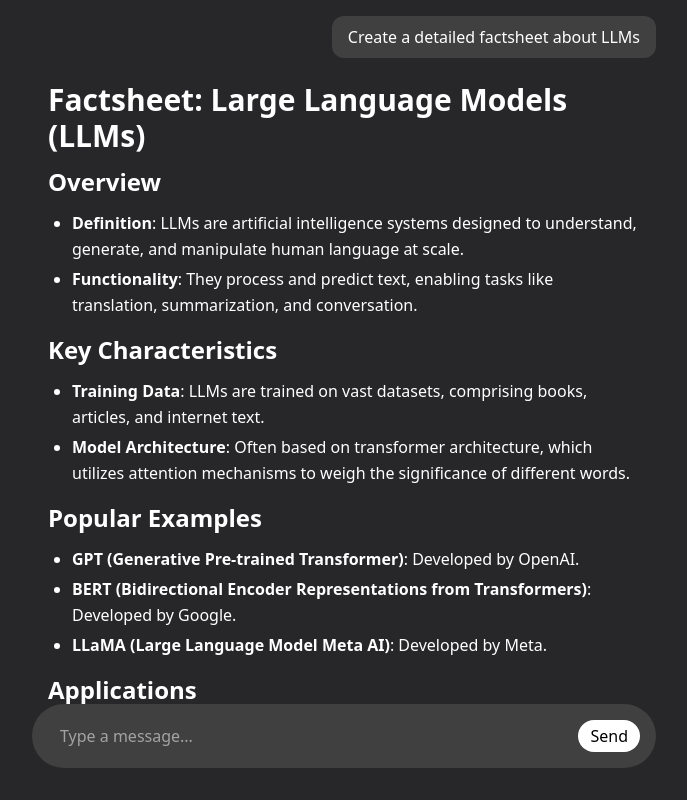
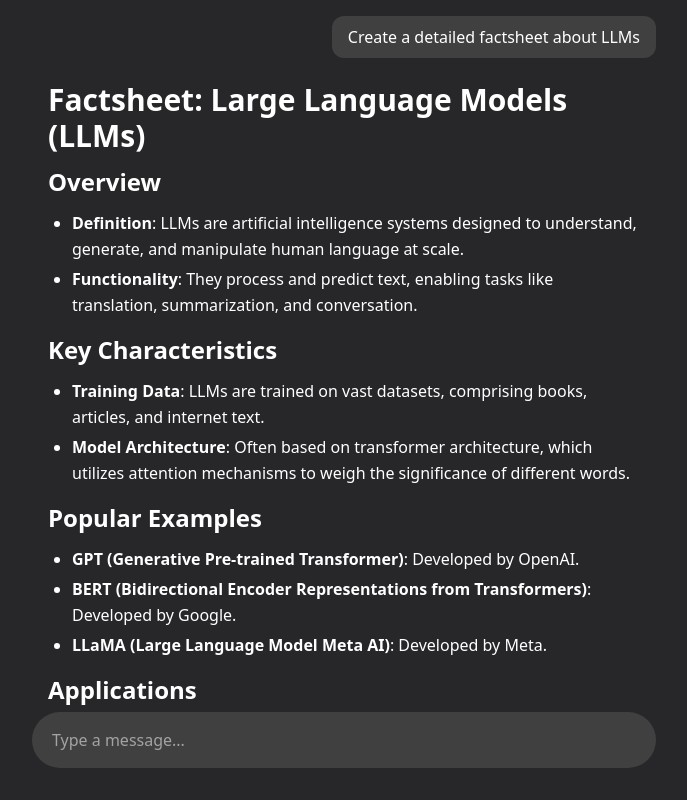
Before and after one commit to ivanoconnor/chat_ui, a SvelteKit app: page /app4 in a window 1280 px wide. Shown: the whole page, without its empty margins (296-983 px from the left). Built offline with nearby package versions, Linux system fonts and the light colour scheme.

Commit message:
add resize hacky solution

```diff
--- a/src/routes/app4/+page.svelte
+++ b/src/routes/app4/+page.svelte
@@ -7,6 +7,8 @@
   let inputMessage = $state("");
   const messages: Message[] = $state([]);
   const client = new ChatGPTClient();
+
+  let textInputElement: HTMLTextAreaElement;
 
   async function sendMessage() {
     const trimmed = inputMessage.trim();
@@ -88,6 +90,17 @@
     messages.push(demoMessage1);
     messages.push(demoMessage2);
     scrollChatToBottom();
+
+    document.querySelectorAll("textarea").forEach(function (textarea) {
+      textarea.style.height = textarea.scrollHeight + "px";
+      textarea.style.overflowY = "hidden";
+
+      textarea.addEventListener("input", function () {
+        console.log("input");
+        this.style.height = "auto";
+        this.style.height = this.scrollHeight + "px";
+      });
+    });
   });
 </script>
 
@@ -112,7 +125,7 @@
                 class="flex flex-col items-center rounded-xl py-2 px-4"
                 class:bg-neutral-700={message.role === "user"}
               >
-                <!-- this is wrong -->
+                <!-- todo fix to allow messages with images AND text -->
                 {#if message.img}
                   <img
                     src={message.img}
@@ -134,34 +147,20 @@
       </div>
 
       <div class="w-full self-end mb-4 sm:mb-8 flex flex-col items-center px-4">
-        <div
-          class="flex flex-row items-center justify-between bg-neutral-700 rounded-full p-4 gap-2 w-full sm:w-1/2"
-        >
         <textarea
-            class="pl-3 w-full text-white focus:outline-none bg-transparent resize-none placeholder:text-neutral-400"
+          class="pl-5 text-white focus:outline-none resize-none placeholder:text-neutral-400
+      flex flex-row items-center justify-between bg-neutral-700 rounded-[28px] p-4 gap-2 w-full sm:w-1/2"
           rows="1"
+          bind:this={textInputElement}
           bind:value={inputMessage}
           placeholder="Type a message..."
           onkeydown={(e) => {
-              // todo check this for mobile
-              if (e.shiftKey && e.key === "Enter") {
-                e.preventDefault();
-                inputMessage += "\n";
-              } else if (e.key === "Enter") {
+            if (e.key === "Enter" && !e.shiftKey) {
               e.preventDefault();
               sendMessage();
             }
           }}
         ></textarea>
-          <div class="flex justify-end">
-            <button
-              class="bg-white text-black py-1 px-3 rounded-full"
-              onclick={sendMessage}
-            >
-              Send
-            </button>
-          </div>
-        </div>
       </div>
     </div>
   </div>
```
Lines whose indentation alone changed are shown as unchanged.
